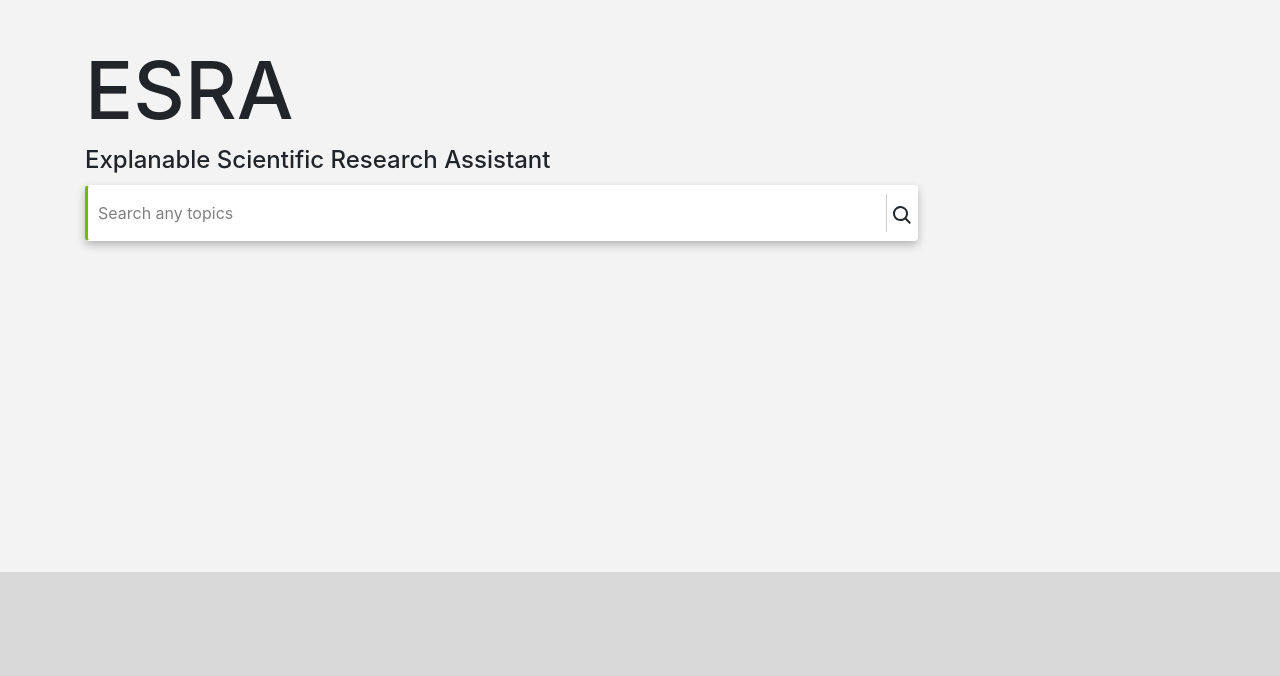
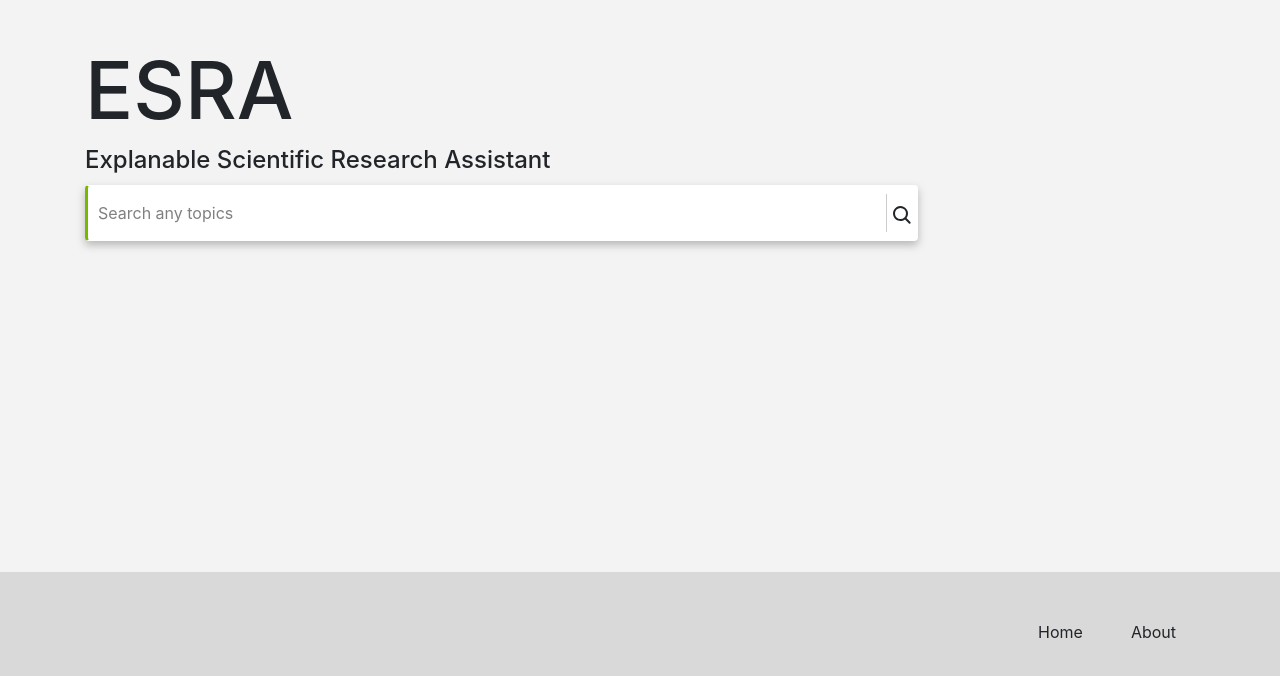
Before and after one commit to StonehengeNLP/ESRA-Frontend, a React (Create React App) app: page / in a window 1280 px wide. Shown: the part 108-784 px from the top of the page. Built offline with nearby package versions, Linux system fonts and the light colour scheme; no server answers.

Commit message:
Add: page footer

```diff
--- /dev/null
+++ b/src/components/PageFooter.js
@@ -0,0 +1,15 @@
+import React from 'react'
+import { Link } from 'react-router-dom'
+
+import '../css/footer.css'
+
+function PageFooter() {
+    return (
+        <footer className="page-footer">
+            <Link className='footer-link' to={{pathname: '/'}}>Home</Link>
+            <Link className='footer-link' to={{pathname: '/about'}}>About</Link>
+        </footer>
+    )
+}
+
+export default PageFooter
--- /dev/null
+++ b/src/css/footer.css
@@ -0,0 +1,12 @@
+.page-footer {
+    height: 15%;
+    padding-right: 10vh;
+    display: flex;
+    justify-content: flex-end;
+    align-items: center;
+}
+
+.footer-link {
+    margin: 0 2%;
+    color: #212529;
+}
--- a/src/css/home.css
+++ b/src/css/home.css
@@ -26,10 +26,6 @@ footer {
     height:  85%;
 }
 
-.home-footer {
-    height: 15%;
-}
-
 /* Replace bootstrap default */
 h1 {
     font-size: 5rem !important;
--- a/src/pages/Home.js
+++ b/src/pages/Home.js
@@ -3,6 +3,7 @@ import {Container, Row, Col} from 'react-bootstrap'
 import {Link} from 'react-router-dom'
 import '../css/home.css'
 import SingleSelect from '../components/SingleSelect'
+import PageFooter from '../components/PageFooter'
 
 function home() {
     return (
@@ -22,8 +23,7 @@ function home() {
                     </Row>
                 </Container>
             </div>
-            <footer className="home-footer">
-            </footer>
+            <PageFooter />
         </div>
 
 
--- a/src/pages/Paper.js
+++ b/src/pages/Paper.js
@@ -262,7 +262,7 @@ function Paper(props) {
                 </div>
             </div>
             <br></br>
-            <footer></footer>
+            <PageFooter />
         </Fragment>
     )
 }
--- a/src/pages/SearchResult.js
+++ b/src/pages/SearchResult.js
@@ -199,7 +199,7 @@ function SearchResult(props) {
                 />):null }
             </div>
             <br></br>
-            <footer></footer>
+            <PageFooter />
         </div>
     )
 }
```
